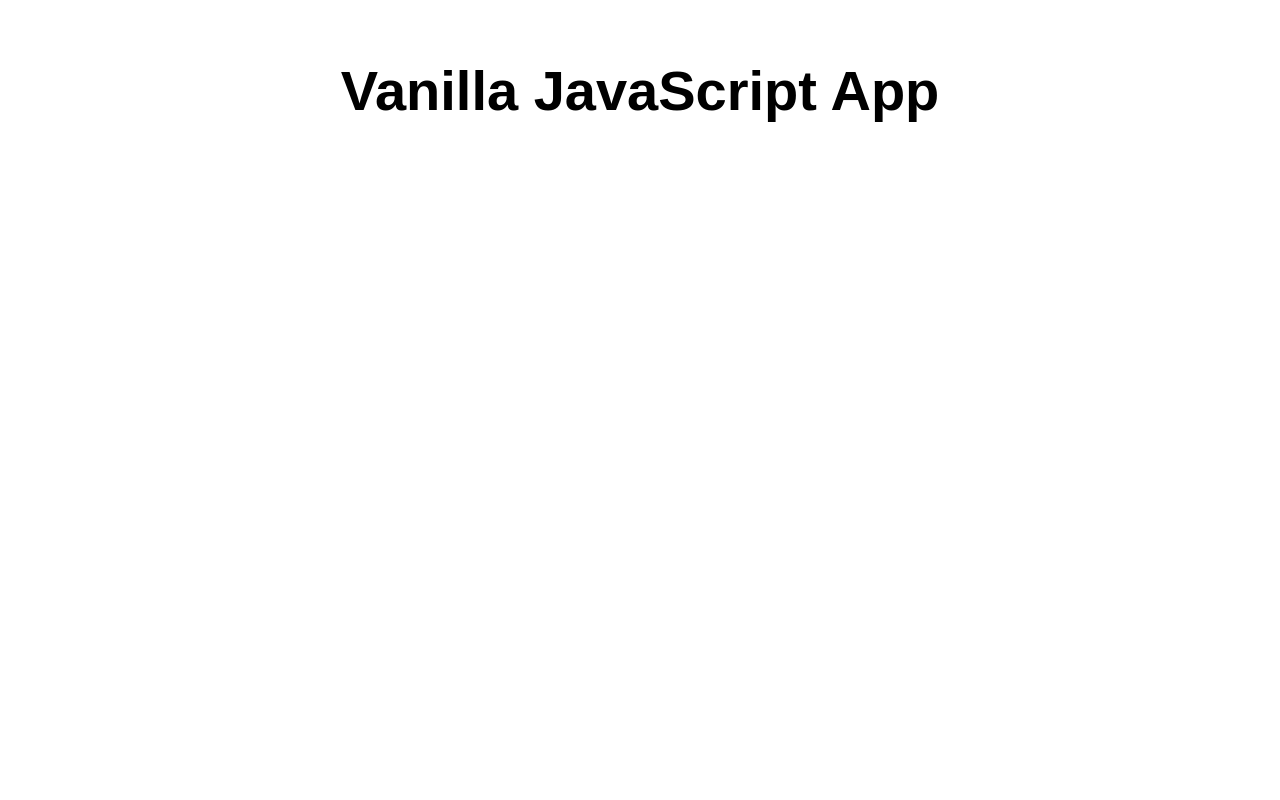
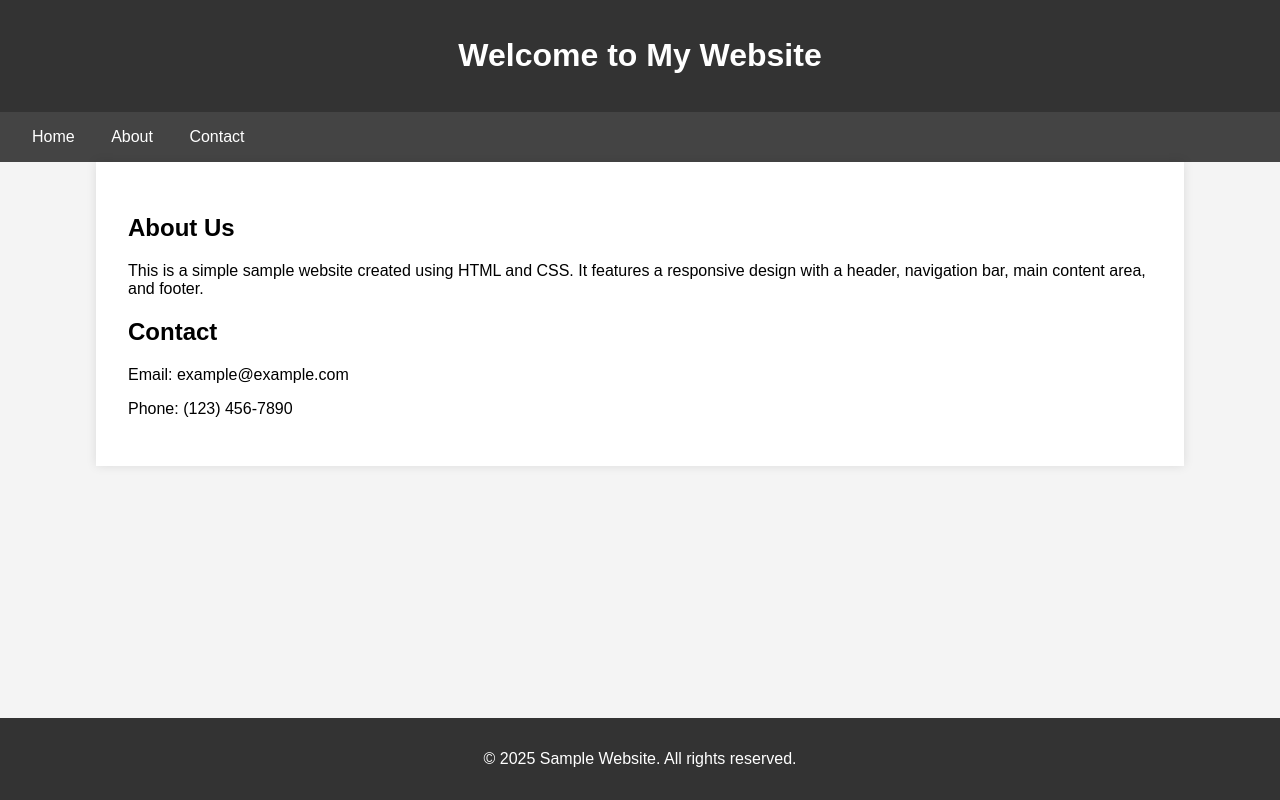
Before and after one commit to vikamuhan-reddy/SampleAzureWebStatic, a website: page src/index.html in a window 1280 px wide. Drawn offline with Linux system fonts and the light colour scheme.

Commit message:
Update index.html

```diff
--- a/src/index.html
+++ b/src/index.html
@@ -1,17 +1,70 @@
 <!DOCTYPE html>
 <html lang="en">
-
 <head>
-  <meta charset="UTF-8">
-  <meta name="viewport" content="width=device-width, initial-scale=1.0">
-  <link rel="stylesheet" href="styles.css">
-  <title>Vanilla JavaScript App</title>
+    <meta charset="UTF-8">
+    <meta name="viewport" content="width=device-width, initial-scale=1.0">
+    <title>Sample Website</title>
+    <style>
+        body {
+            font-family: Arial, sans-serif;
+            margin: 0;
+            padding: 0;
+            background-color: #f4f4f4;
+        }
+        header {
+            background-color: #333;
+            color: white;
+            text-align: center;
+            padding: 1em 0;
+        }
+        nav {
+            background-color: #444;
+            padding: 1em;
+        }
+        nav a {
+            color: white;
+            text-decoration: none;
+            margin: 0 1em;
+        }
+        nav a:hover {
+            color: #ddd;
+        }
+        .container {
+            width: 80%;
+            margin: auto;
+            padding: 2em;
+            background-color: white;
+            box-shadow: 0 0 10px rgba(0,0,0,0.1);
+        }
+        footer {
+            background-color: #333;
+            color: white;
+            text-align: center;
+            padding: 1em 0;
+            position: fixed;
+            bottom: 0;
+            width: 100%;
+        }
+    </style>
 </head>
-
 <body>
-  <main>
-    <h1>Vanilla JavaScript App</h1>
-  </main>
+    <header>
+        <h1>Welcome to My Website</h1>
+    </header>
+    <nav>
+        <a href="#home">Home</a>
+        <a href="#about">About</a>
+        <a href="#contact">Contact</a>
+    </nav>
+    <div class="container">
+        <h2>About Us</h2>
+        <p>This is a simple sample website created using HTML and CSS. It features a responsive design with a header, navigation bar, main content area, and footer.</p>
+        <h2>Contact</h2>
+        <p>Email: example@example.com</p>
+        <p>Phone: (123) 456-7890</p>
+    </div>
+    <footer>
+        <p>&copy; 2025 Sample Website. All rights reserved.</p>
+    </footer>
 </body>
-
 </html>
```
